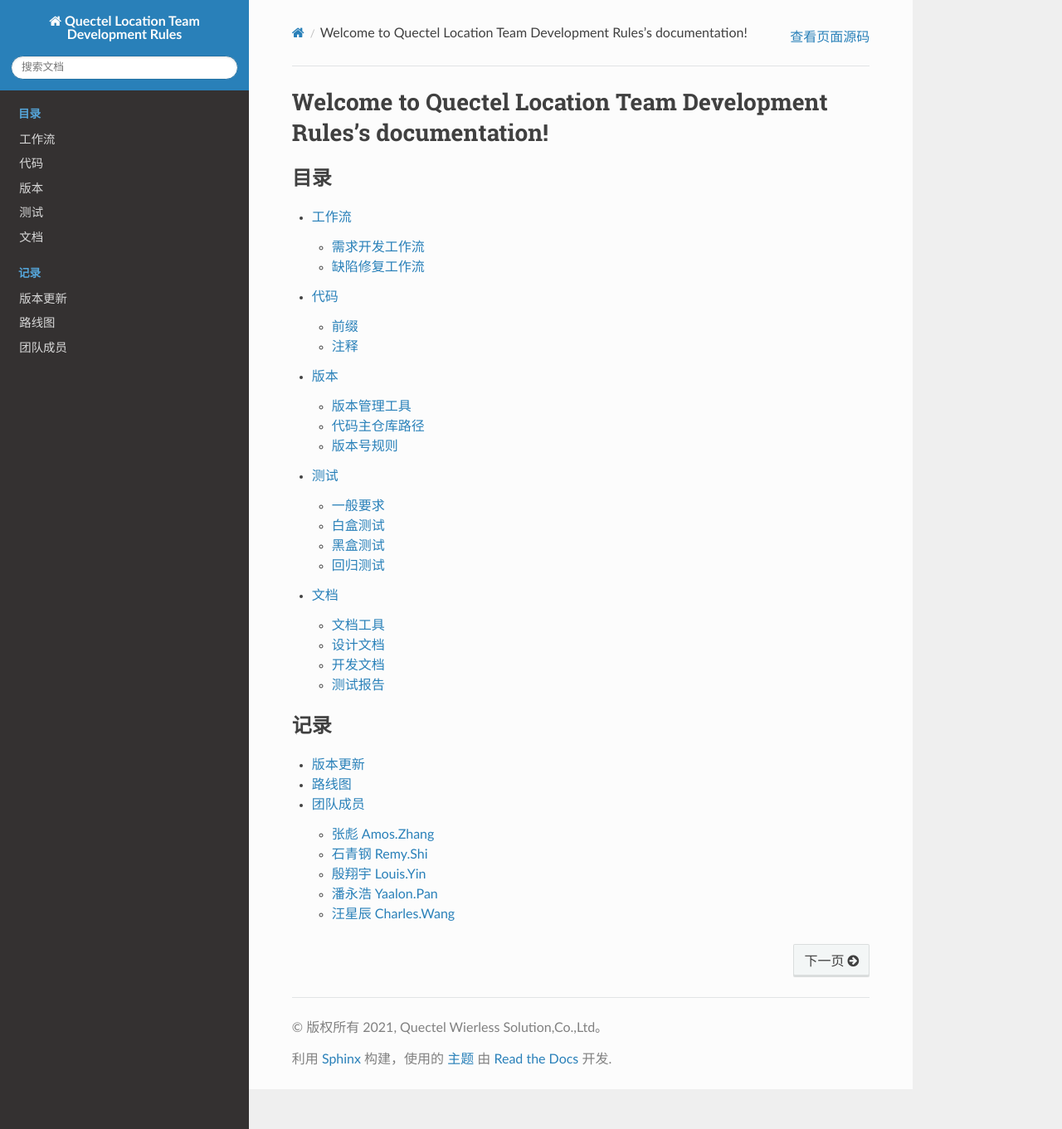
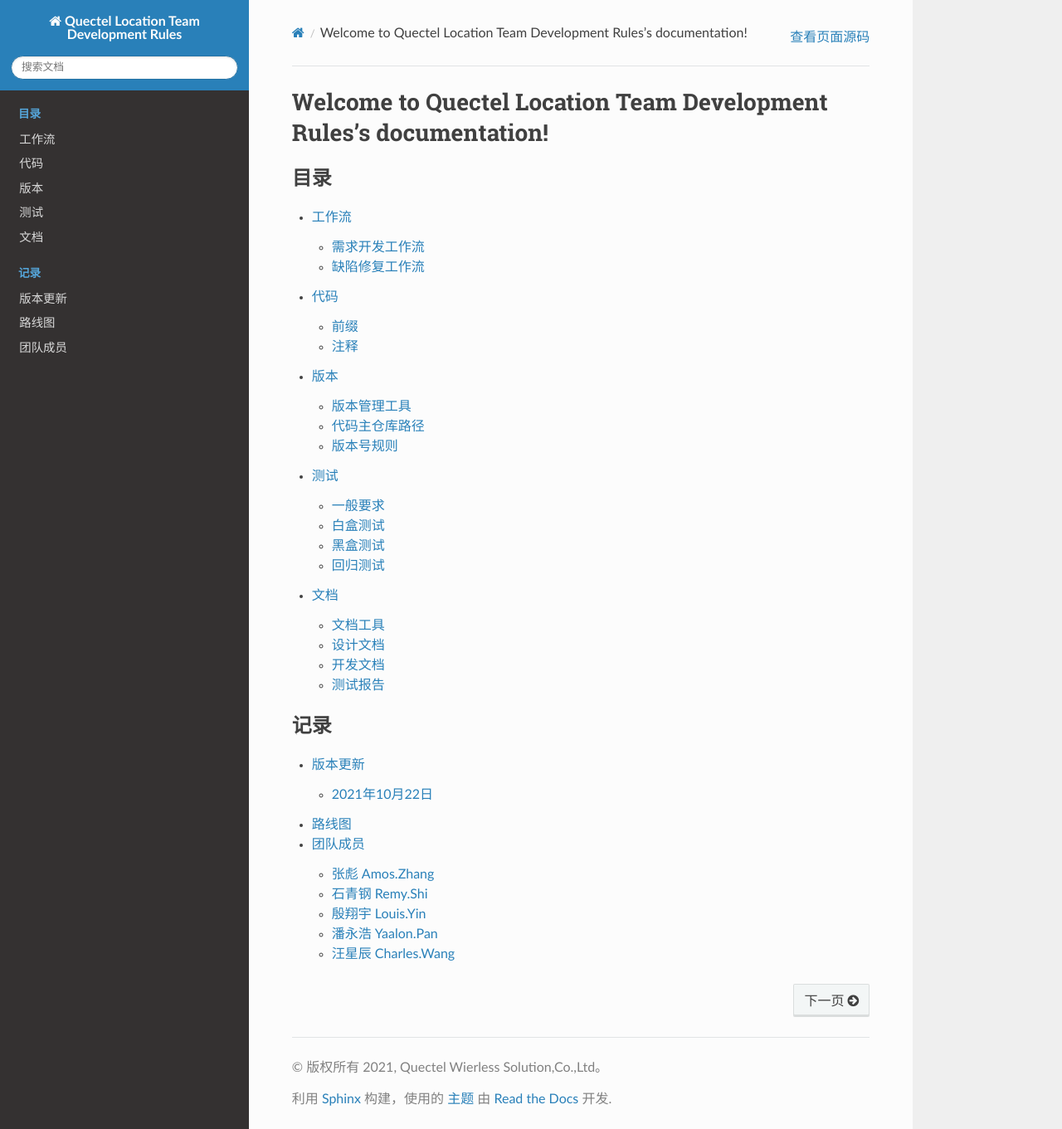
Before and after one commit to QuectelRemy/LSTDR, a Sphinx documentation site: the page built from source/index.rst, in a window 1280 px wide and 1361 px high. Shown: the whole window at 83% size. Built offline with Sphinx 7.4.7 and the Read the Docs theme 2.0.0, drawn with Linux system fonts in a browser that asks for light colours.

Commit message:
update version history

```diff
--- a/source/history.rst
+++ b/source/history.rst
@@ -1,2 +1,7 @@
 版本更新
 ========
+
+2021年10月22日
+~~~~~~~~~~~~~~~
+
+首次发布
```
